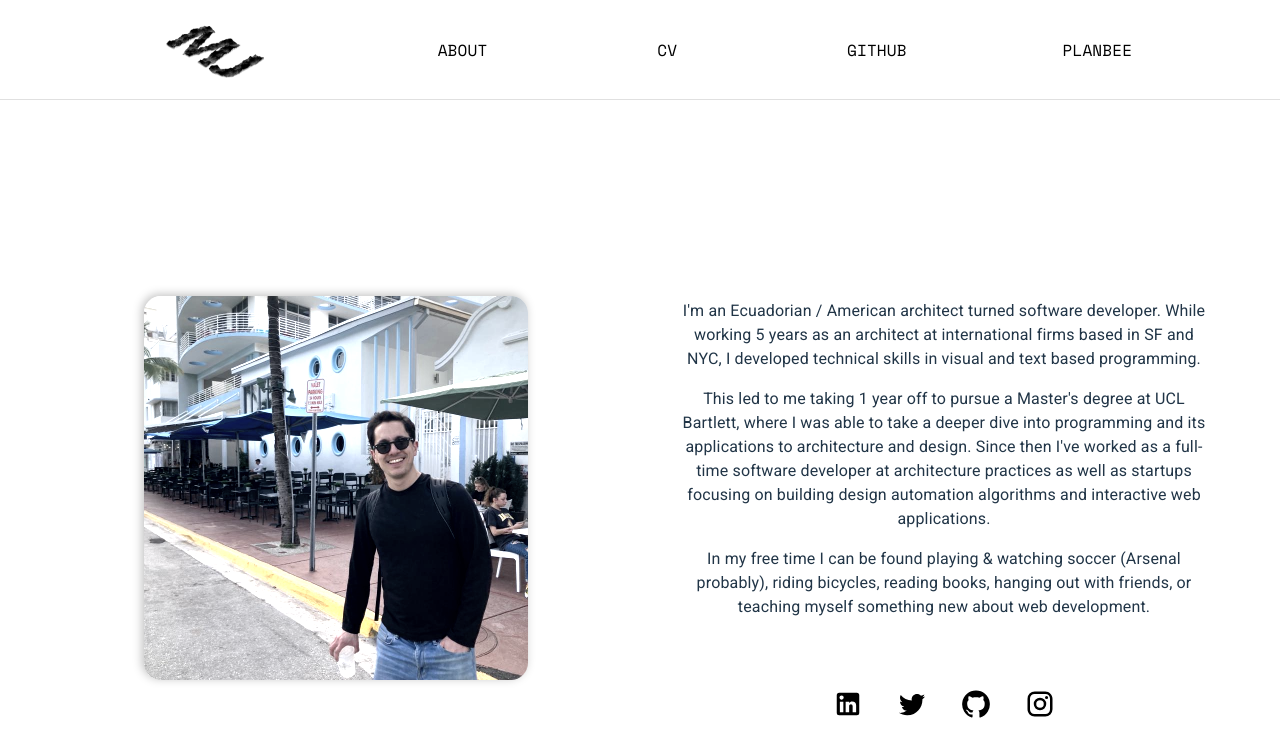
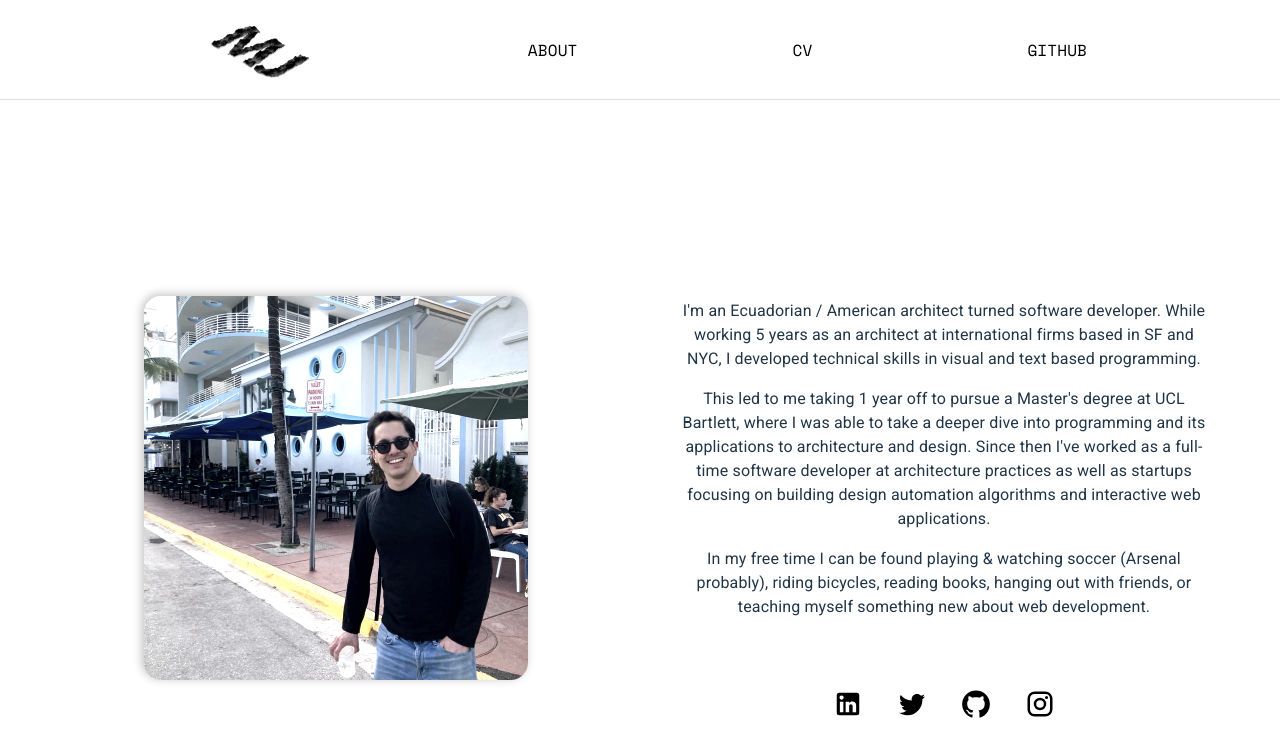
Before and after one commit to M-JULIANI/portfolio, a React (Vite) app: page /portfolio/about in a window 1280 px wide. Shown: the top 756 px of the page. Built offline with nearby package versions, Linux system fonts and the light colour scheme.

Commit message:
remove planbee from main nav

```diff
--- a/src/Layout.tsx
+++ b/src/Layout.tsx
@@ -38,14 +38,6 @@ const initMenuItems = (navigate: (path: string) => void, handleClose?: () => voi
     label: "Github",
     action: () => {
       openGithub();
-      handleClose ? handleClose() : null;
-    },
-    type: "link",
-  },
-  {
-    label: "Planbee",
-    action: () => {
-      openPlanBee();
       handleClose ? handleClose() : null;
     },
     type: "link",
```
